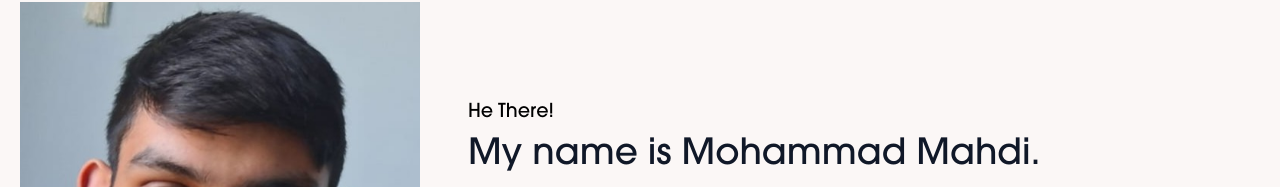
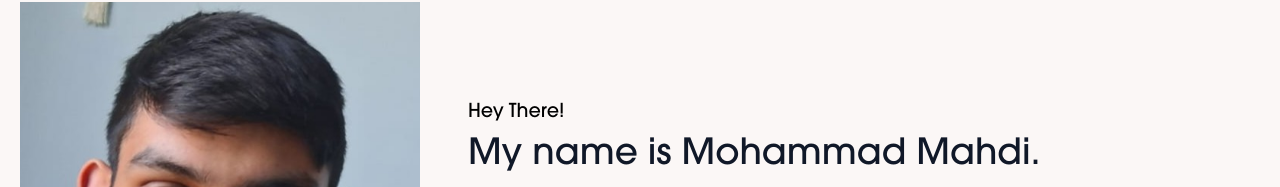
Before and after one commit to MohammadMahdi10/Mohammad-Portfolio-Website, a React (Vite) app: page / in a window 1280 px wide. Shown: the part 162-349 px from the top of the page. Built offline with nearby package versions, Linux system fonts and the light colour scheme.

Commit message:
Fixed test

```diff
--- a/src/components/Intro.jsx
+++ b/src/components/Intro.jsx
@@ -15,7 +15,7 @@ const Intro = ({ openContactForm }) => {
           </div>
 
           <div className="max-w-lg text-center md:text-left">
-            <h1 className="text-xl font-semibold md:text-[1.2rem] md:font-normal">He There!</h1>
+            <h1 className="text-xl font-semibold md:text-[1.2rem] md:font-normal">Hey There!</h1>
 
             <h1 className="text-[1.5rem] md:text-[2.25rem] font-medium text-gray-900 dark:text-white md:w-[50rem]">My name is Mohammad Mahdi.</h1>
 
```
